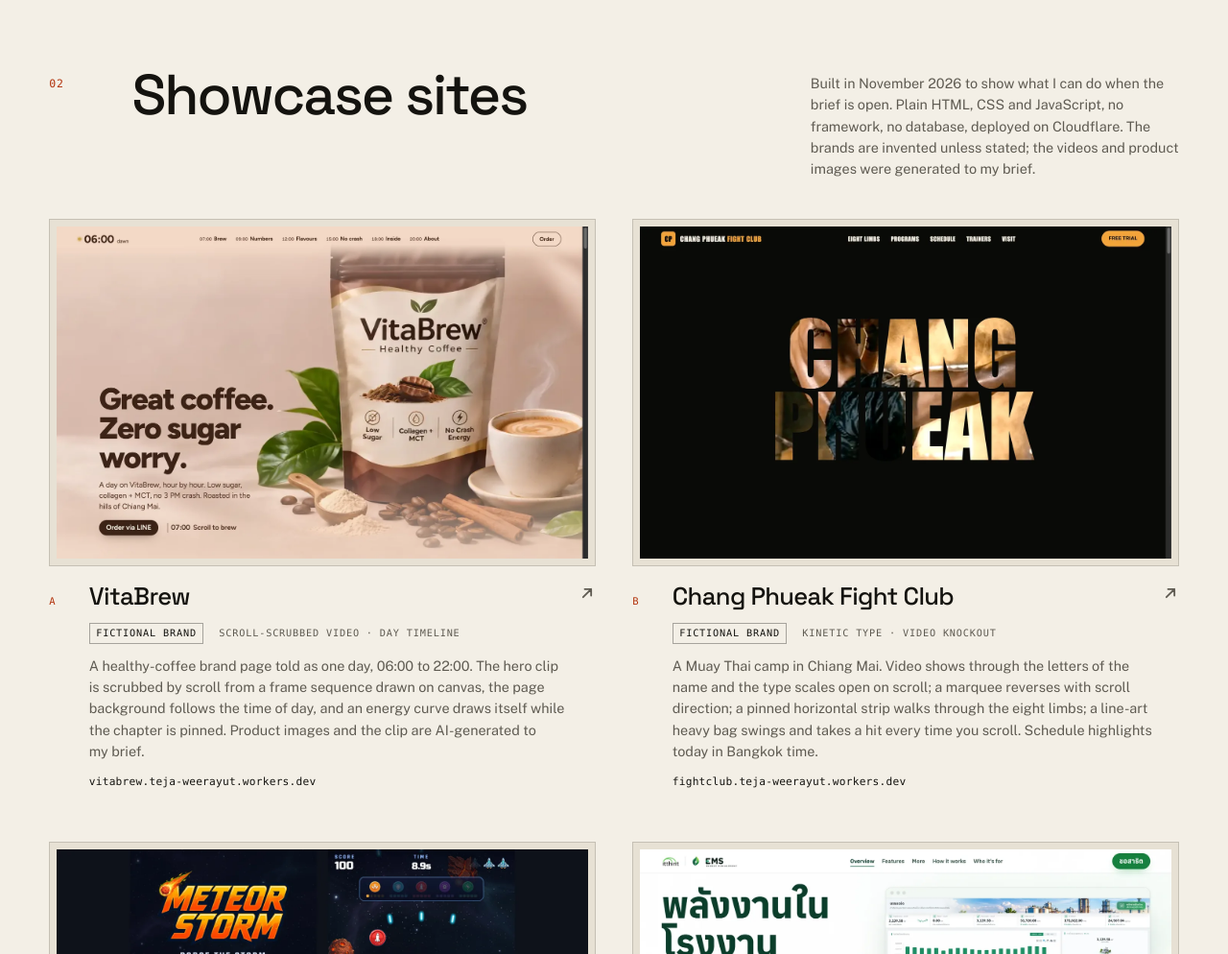
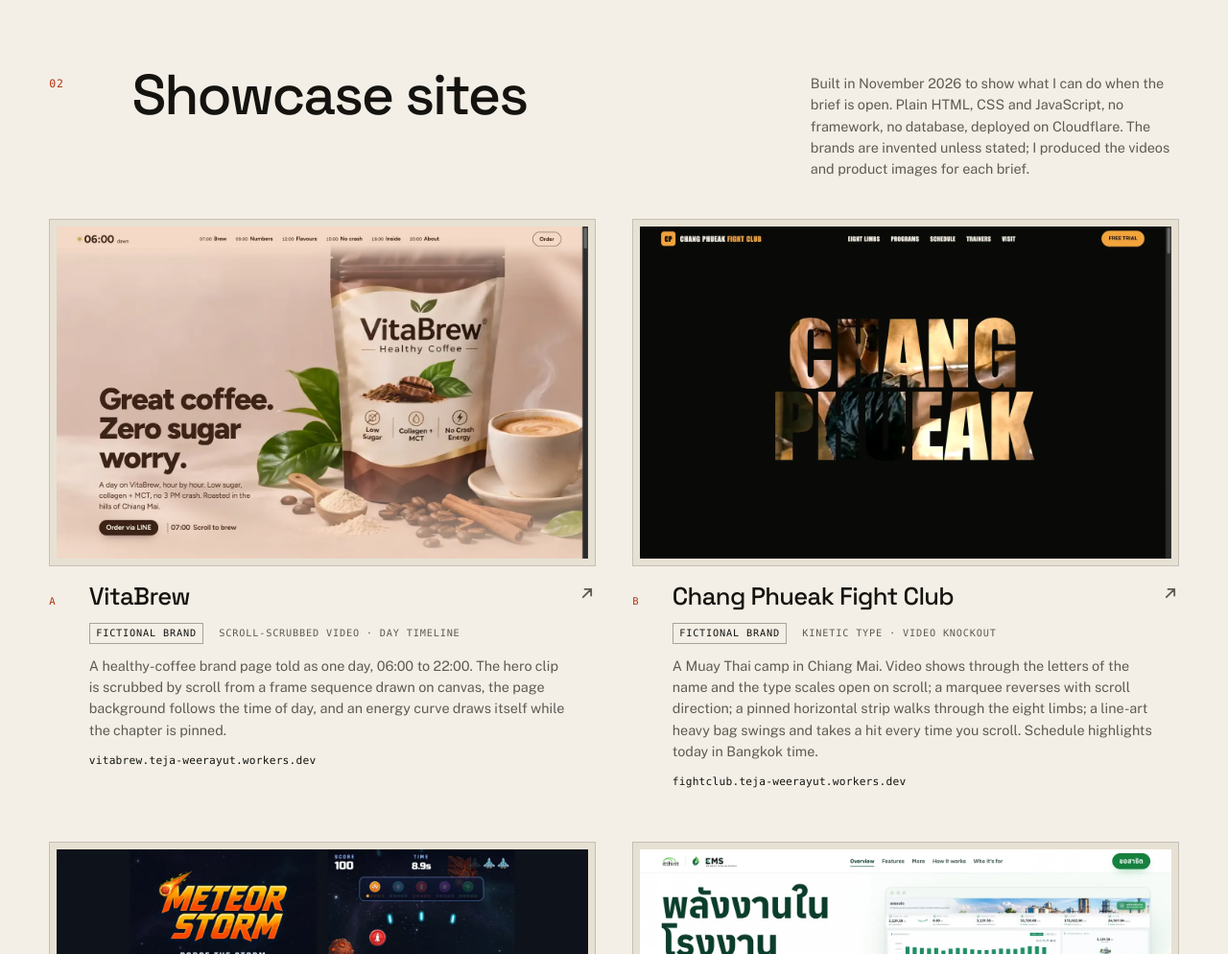
Before and after one commit to wteja/profile.wteja.com, a plain HTML site: page index.html in a window 1280 px wide. Shown: the part 2006-3000 px from the top of the page at 96% size. Drawn offline with Linux system fonts and the light colour scheme.

Commit message:
Showcase copy: drop generated-content wording

```diff
--- a/index.html
+++ b/index.html
@@ -204,7 +204,7 @@
     <header class="sec-head">
       <span class="sec-no" aria-hidden="true">02</span>
       <h2 id="showcase-h">Showcase sites</h2>
-      <p class="sec-note">Built in November 2026 to show what I can do when the brief is open. Plain HTML, CSS and JavaScript, no framework, no database, deployed on Cloudflare. The brands are invented unless stated; the videos and product images were generated to my brief.</p>
+      <p class="sec-note">Built in November 2026 to show what I can do when the brief is open. Plain HTML, CSS and JavaScript, no framework, no database, deployed on Cloudflare. The brands are invented unless stated; I produced the videos and product images for each brief.</p>
     </header>
     <ul class="cases">
         <li class="case">
@@ -216,7 +216,7 @@
               <span class="case-arrow" aria-hidden="true"><svg viewBox="0 0 24 24" width="20" height="20"><path d="M7 17L17 7M9 7h8v8" fill="none" stroke="currentColor" stroke-width="2.2" stroke-linecap="round" stroke-linejoin="round"/></svg></span>
             </span>
             <span class="case-meta"><span class="case-role">Fictional brand</span><span class="case-stack">Scroll-scrubbed video · Day timeline</span></span>
-            <span class="case-desc">A healthy-coffee brand page told as one day, 06:00 to 22:00. The hero clip is scrubbed by scroll from a frame sequence drawn on canvas, the page background follows the time of day, and an energy curve draws itself while the chapter is pinned. Product images and the clip are AI-generated to my brief.</span>
+            <span class="case-desc">A healthy-coffee brand page told as one day, 06:00 to 22:00. The hero clip is scrubbed by scroll from a frame sequence drawn on canvas, the page background follows the time of day, and an energy curve draws itself while the chapter is pinned.</span>
             <span class="case-url">vitabrew.teja-weerayut.workers.dev</span>
             <span class="sr-only"> (opens in a new tab)</span>
           </a>
```
